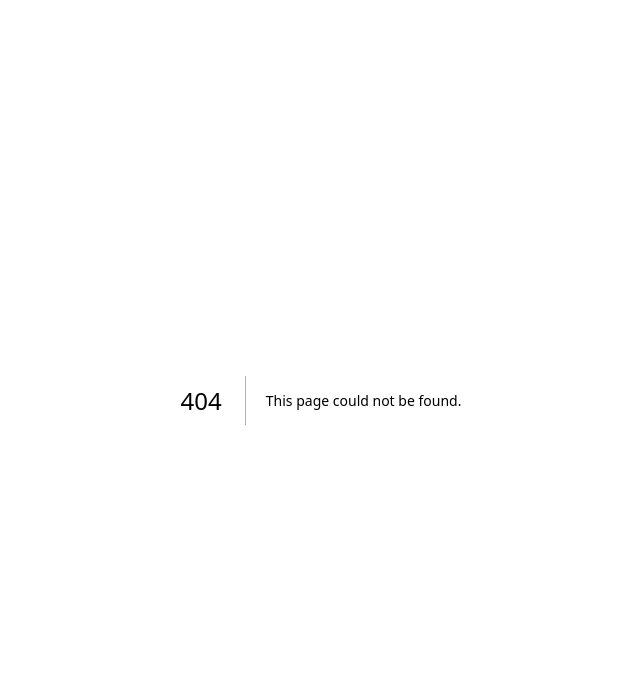
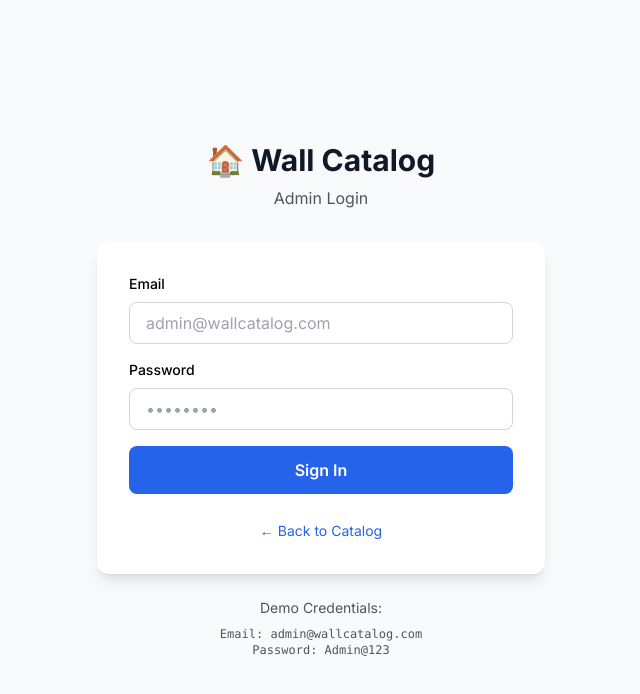
Before and after one commit to sammedworks/wall-catalog-app, a Next.js app: page /login in a window 1280 px wide. Before the commit this address had no page. Shown: the top 694 px of the page, without its empty margins (319-959 px from the left). Built offline with nearby package versions, Linux system fonts and the light colour scheme; no server answers.

Commit message:
Add login page

```diff
--- /dev/null
+++ b/app/login/page.js
@@ -0,0 +1,98 @@
+'use client';
+import { useState } from 'react';
+import { signIn } from '@/lib/supabase';
+import { useRouter } from 'next/navigation';
+import Link from 'next/link';
+
+export default function LoginPage() {
+  const router = useRouter();
+  const [email, setEmail] = useState('');
+  const [password, setPassword] = useState('');
+  const [loading, setLoading] = useState(false);
+  const [error, setError] = useState('');
+
+  const handleLogin = async (e) => {
+    e.preventDefault();
+    setLoading(true);
+    setError('');
+
+    const { data, error: signInError } = await signIn(email, password);
+
+    if (signInError) {
+      setError(signInError.message);
+      setLoading(false);
+      return;
+    }
+
+    if (data.user) {
+      router.push('/admin');
+    }
+  };
+
+  return (
+    <div className="min-h-screen bg-gray-50 flex items-center justify-center p-4">
+      <div className="max-w-md w-full">
+        <div className="text-center mb-8">
+          <h1 className="text-3xl font-bold text-gray-900 mb-2">🏠 Wall Catalog</h1>
+          <p className="text-gray-600">Admin Login</p>
+        </div>
+
+        <div className="bg-white rounded-xl shadow-lg p-8">
+          {error && (
+            <div className="mb-4 p-4 bg-red-100 text-red-800 rounded-lg text-sm">
+              {error}
+            </div>
+          )}
+
+          <form onSubmit={handleLogin} className="space-y-4">
+            <div>
+              <label className="block text-sm font-medium mb-2">Email</label>
+              <input
+                type="email"
+                required
+                value={email}
+                onChange={(e) => setEmail(e.target.value)}
+                className="w-full px-4 py-2 border border-gray-300 rounded-lg focus:outline-none focus:ring-2 focus:ring-blue-500"
+                placeholder="admin@wallcatalog.com"
+              />
+            </div>
+
+            <div>
+              <label className="block text-sm font-medium mb-2">Password</label>
+              <input
+                type="password"
+                required
+                value={password}
+                onChange={(e) => setPassword(e.target.value)}
+                className="w-full px-4 py-2 border border-gray-300 rounded-lg focus:outline-none focus:ring-2 focus:ring-blue-500"
+                placeholder="••••••••"
+              />
+            </div>
+
+            <button
+              type="submit"
+              disabled={loading}
+              className="w-full py-3 bg-blue-600 text-white rounded-lg font-semibold hover:bg-blue-700 disabled:opacity-50 disabled:cursor-not-allowed"
+            >
+              {loading ? 'Signing in...' : 'Sign In'}
+            </button>
+          </form>
+
+          <div className="mt-6 text-center">
+            <Link href="/" className="text-sm text-blue-600 hover:text-blue-700">
+              ← Back to Catalog
+            </Link>
+          </div>
+        </div>
+
+        <div className="mt-6 text-center text-sm text-gray-600">
+          <p>Demo Credentials:</p>
+          <p className="font-mono text-xs mt-2">
+            Email: admin@wallcatalog.com<br />
+            Password: Admin@123
+          </p>
+        </div>
+      </div>
+    </div>
+  );
+}
```
